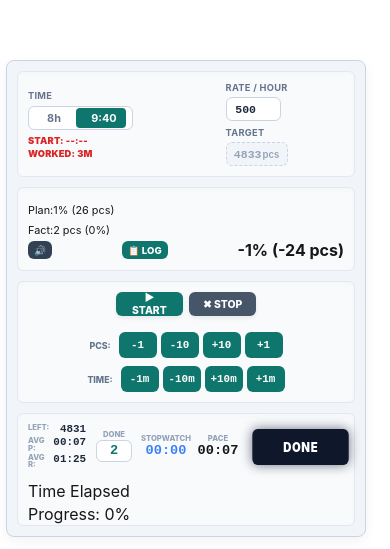
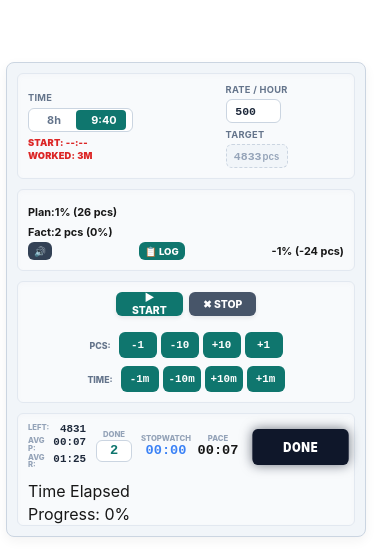
Before and after one commit to agr555/counter-app, a Next.js app: page / in a window 390 px wide. Shown: the part 295-844 px from the top of the page. Built offline with nearby package versions, Linux system fonts and the light colour scheme.

Commit message:
Fix weird layout holes by tightening adjustment buttons width

```diff
--- a/app/widget.module.css
+++ b/app/widget.module.css
@@ -21,7 +21,7 @@
     background-color: #ffffff;
     border-radius: 8px;
     width: max-content;
-    /* ЖЕСТКИЙ СБРОС ШРИФТОВ ДЛЯ УСТРАНЕНИЯ СБОЯ НА ДЕСКТОПЕ И МОБИЛЬНОМ */
+    /* ЖЕСТКИЙ И ПРИНУДИТЕЛЬНЫЙ СБРОС ДЛЯ УСТРАНЕНИЯ TIMES NEW ROMAN */
     font-family: -apple-system, BlinkMacSystemFont, "Segoe UI", Roboto, Helvetica, Arial, sans-serif !important;
     min-height: 84px;
     overflow: visible;
@@ -30,7 +30,6 @@
     box-shadow: 0 4px 12px rgba(0, 0, 0, 0.05);
   }
 
-  /* Все карточки блоков на странице теперь строго в одном монолитном стиле */
   .concaveBlock {
     display: flex;
     flex-direction: column;
@@ -42,7 +41,10 @@
     border-radius: 6px;
     box-shadow: inset 0 2px 4px rgba(148, 163, 184, 0.04);
     box-sizing: border-box;
+    /* ПРИНУДИТЕЛЬНО ДЛЯ КАЖДОЙ КАРТОЧКИ */
+    font-family: -apple-system, BlinkMacSystemFont, "Segoe UI", Roboto, Helvetica, Arial, sans-serif !important;
   }
+
 
   /* Выравнивание подписей и элементов строго по левому краю карточек */
   .fieldGroup, .fieldGroupTarget, .cfgRate, .cfgTime, .cfgTarget {
@@ -549,8 +551,8 @@
     width: 100% !important;
   }
   .rowLabel, .rowValue {
-    font-family: -apple-system, BlinkMacSystemFont, "Segoe UI", Roboto, sans-serif !important;
-    font-size: 0.68rem !important;
+    font-family: -apple-system, BlinkMacSystemFont, "Segoe UI", Roboto, Helvetica, Arial, sans-serif !important;
+    font-size: 0.72rem !important;
     font-weight: 700 !important;
   }
 
@@ -656,6 +658,11 @@
   .timeAlertText { font-family: -apple-system, sans-serif !important; font-size: 0.58rem !important; }
   .dividerDot { display: none !important; }
 
+  .rowLabel, .rowValue {
+    font-family: -apple-system, BlinkMacSystemFont, "Segoe UI", Roboto, Helvetica, Arial, sans-serif !important;
+    font-size: 0.68rem !important;
+    font-weight: 700 !important;
+  }
   /* БЛОК Б */
   /* ==========================================
      МОБИЛЬНЫЙ БЛОК Б (БЕЗ ДЫР И РАСТЯГИВАНИЯ)
@@ -694,8 +701,9 @@
     width: 100% !important;
   }
   .progressRow .rowLabel, .progressRow .rowValue {
-    font-family: -apple-system, BlinkMacSystemFont, "Segoe UI", Roboto, sans-serif !important;
+    font-family: -apple-system, BlinkMacSystemFont, "Segoe UI", Roboto, Helvetica, Arial, sans-serif !important;
     font-size: 0.68rem !important;
+    font-weight: 700 !important;
   }
 
   /* БЛОК Д */
```
